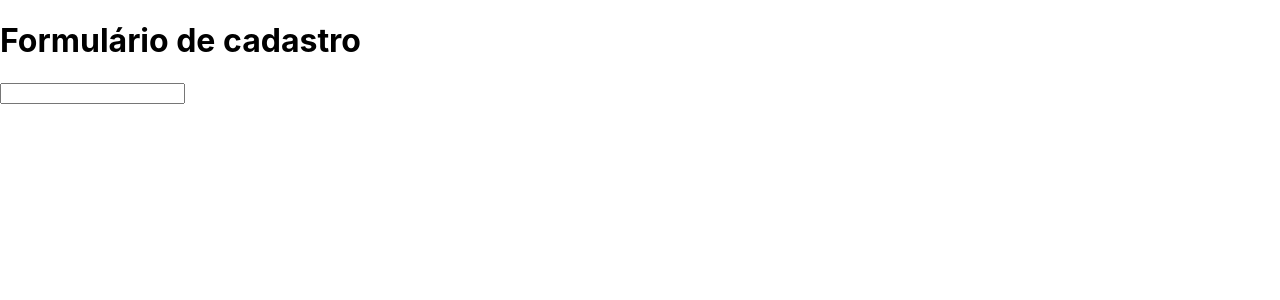
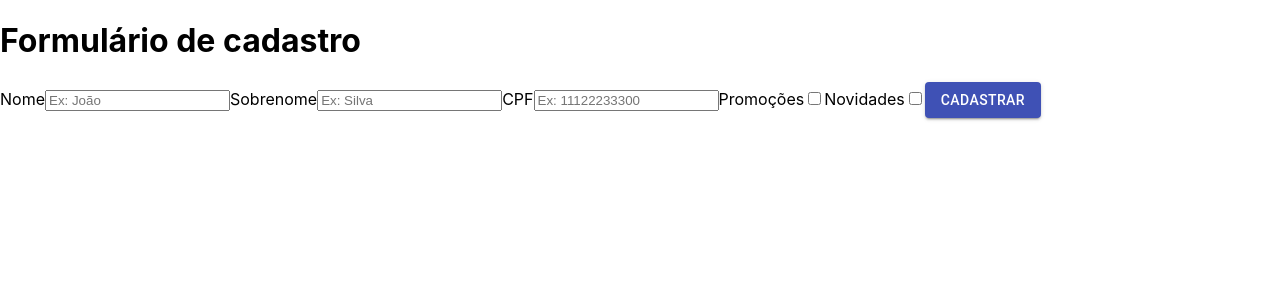
Before and after one commit to Louissilver/formcadastro_react, a React (Create React App) app: page / in a window 1280 px wide. Shown: the top 300 px of the page. Built offline with nearby package versions, Linux system fonts and the light colour scheme.

Commit message:
Início Material UI

```diff
--- a/src/components/FormularioCadastro/FormularioCadastro.jsx
+++ b/src/components/FormularioCadastro/FormularioCadastro.jsx
@@ -1,4 +1,5 @@
 import React from 'react';
+import Button from "@material-ui/core/Button"
 
 // Criamos um function component
 // Trata-se de uma função que retorna um componente em jsx
@@ -6,7 +7,36 @@ import React from 'react';
 function FormularioCadastro() {
     return (
         <form action="">
-            <input type="text" />
+            <label htmlFor="">Nome</label>
+            <input
+                type="text"
+                placeholder="Ex: João"
+            />
+
+            <label htmlFor="">Sobrenome</label>
+            <input
+                type="text"
+                placeholder="Ex: Silva"
+            />
+
+            <label htmlFor="">CPF</label>
+            <input
+                type="text"
+                placeholder="Ex: 11122233300"
+            />
+
+            <label htmlFor="">Promoções</label>
+            <input type="checkbox" />
+
+            <label htmlFor="">Novidades</label>
+            <input type="checkbox" />
+
+            <Button
+                type="submit"
+                variant="contained"
+                color="primary">
+                Cadastrar
+            </Button>
         </form>
     )
 }
```
Also changed, not shown: 1 other file (tests, documents, lock files or other folders).
